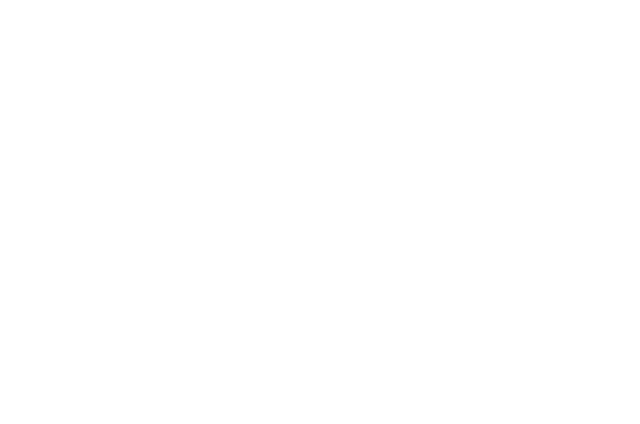
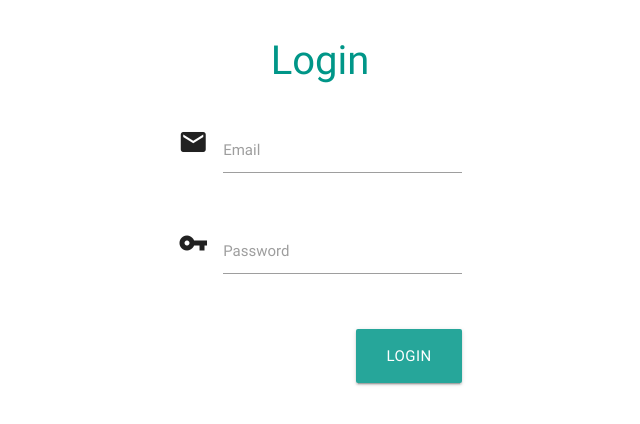
Before and after one commit to jarysitraka/Intervention, a website: page app/views/login.html in a window 1280 px wide. Shown: the whole page, without its empty margins (320-960 px from the left). Drawn offline with nearby package versions, Linux system fonts and the light colour scheme.

Commit message:
add login.html

```diff
--- a/app/views/login.html
+++ b/app/views/login.html
@@ -1,10 +1,51 @@
 <!DOCTYPE html>
-<html lang="en">
+<html lang="en" ng-app="InterventionApp">
 <head>
     <meta charset="UTF-8">
     <title>Login - Intervention Management</title>
+    <link href="http://fonts.googleapis.com/icon?family=Material+Icons" rel="stylesheet">
+    <link rel="stylesheet" href="../../node_modules/materialize-css/dist/css/materialize.css">
+
+    <script src="../../node_modules/angular/angular.js"></script>
 </head>
 <body>
+    <div class="container">
+
+            <h2 class="center-align teal-text"><small>Login</small></h2>
+            <div class="row">
+
+                <form class="col s12 m4 offset-m4">
+                    <div class="row">
+                        <div class="input-field col s12">
+                            <i class="material-icons prefix">email</i>
+                            <input id="email" type="email" class="validate">
+                            <label for="email">Email</label>
+                        </div>
+                    </div>
+                    <div class="row">
+                        <div class="input-field col s12">
+                            <i class="material-icons prefix">vpn_key</i>
+                            <input id="pass" type="password" class="validate">
+                            <label for="pass">Password</label>
+                        </div>
+                    </div>
+                    <div class="row">
+                        <div class="col m12">
+                            <p class="right-align">
+                                <button class="btn btn-large waves-effect waves-light" type="button" name="action">Login</button>
+                            </p>
+                        </div>
+                    </div>
+                </form>
+
+            </div>
+
+    </div>
+    <script type="text/javascript" src="https://code.jquery.com/jquery-2.1.1.min.js"></script>
+    <script src="../../node_modules/materialize-css/dist/js/materialize.js"></script>
+    <script type="text/javascript">
+        angular.module('InterventionApp', []);
+    </script>
 
 </body>
 </html>
--- a/package.json
+++ b/package.json
@@ -3,6 +3,10 @@
   "version": "0.0.1",
   "dependencies": {
     "angular": "^1.5.7",
-    "angular-material": "^1.1.0-rc.5"
+    "angular-animate": "^1.5.7",
+    "angular-aria": "^1.5.7",
+    "angular-material": "^1.1.0-rc.5",
+    "angular-messages": "^1.5.7",
+    "materialize-css": "^0.97.6"
   }
 }
```
